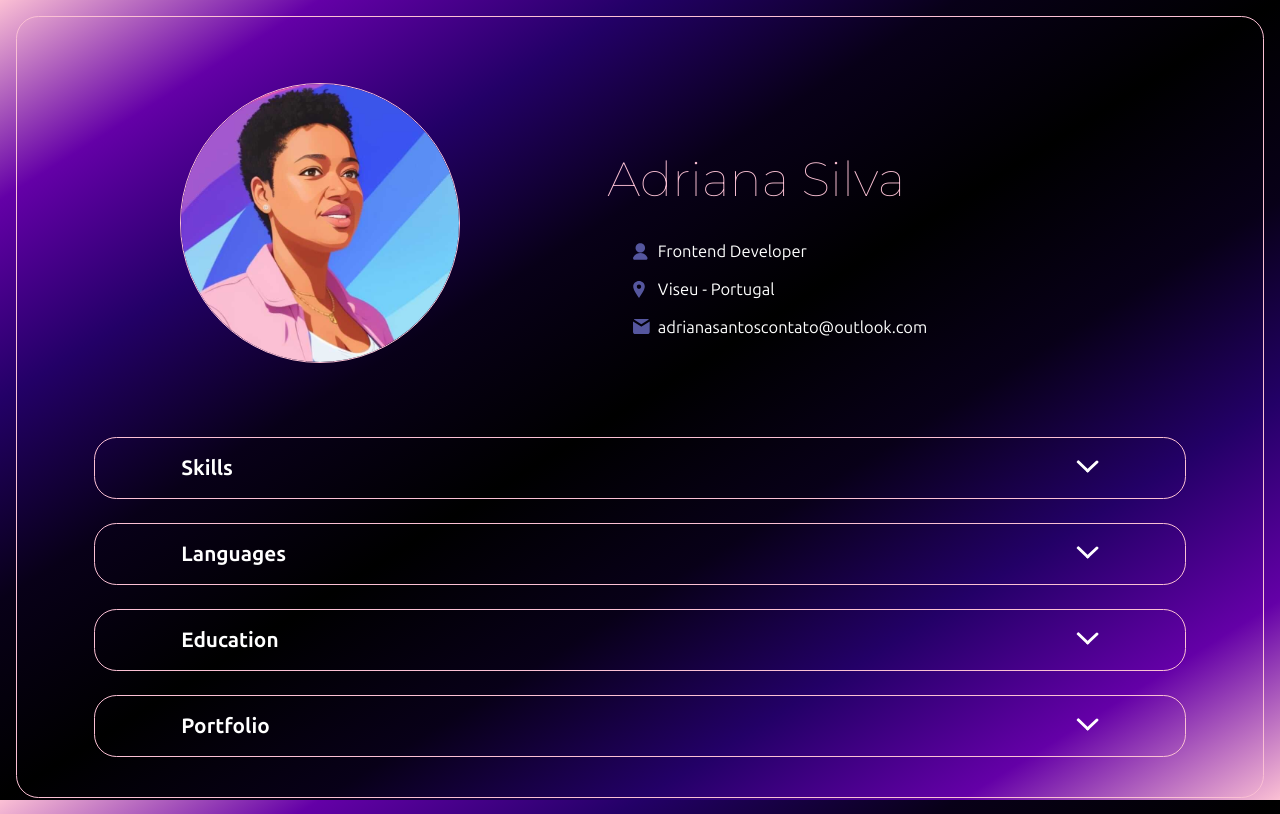
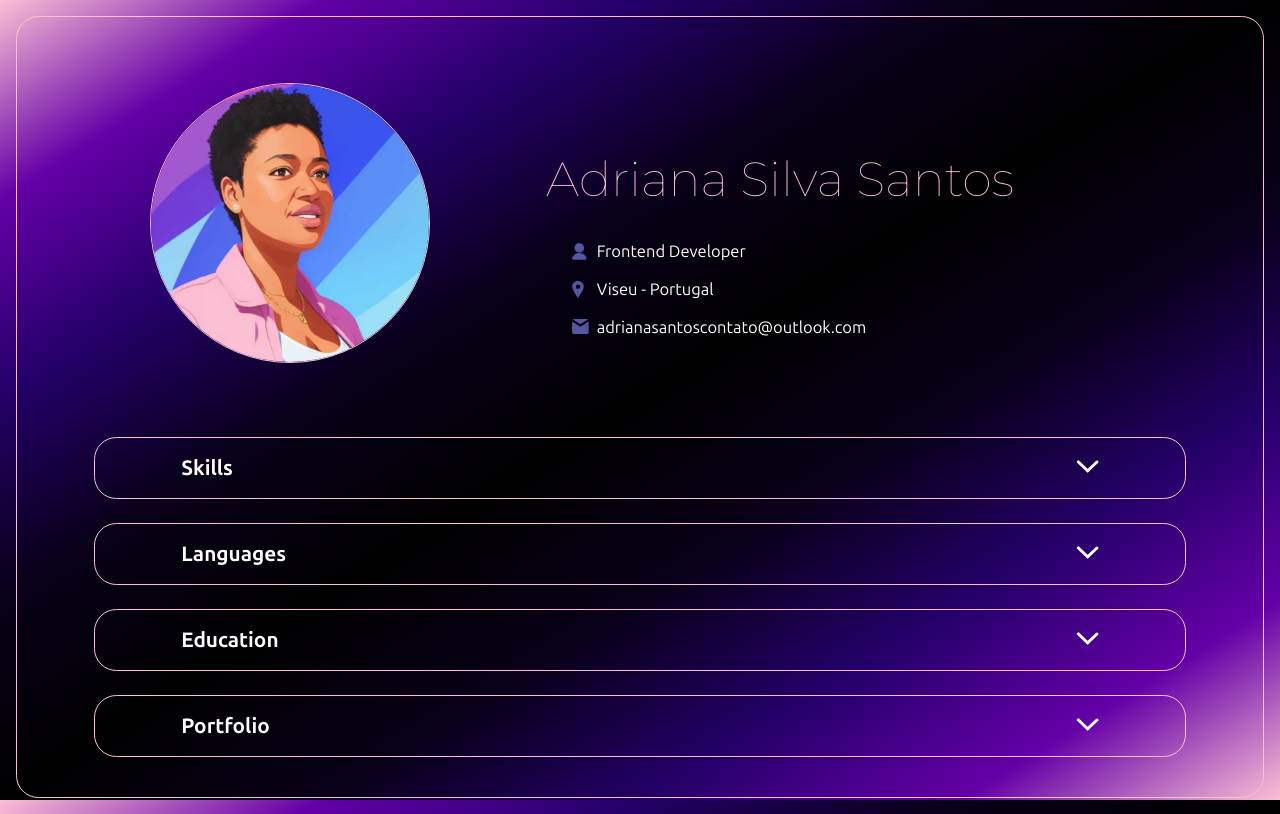
Before and after one commit to DriksSilva/Portifolio, a plain HTML site: page index.html in a window 1280 px wide. Drawn offline with nearby package versions, Linux system fonts and the light colour scheme.

Commit message:
Profile changes

```diff
--- a/index.html
+++ b/index.html
@@ -20,7 +20,7 @@
 
 
 
-  <title>Adriana Silva</title>
+  <title>Adriana Silva Santos</title>
 </head>
 
 <body>
@@ -30,7 +30,7 @@
 
       <img src="./assets/img/pic2.jpeg" alt="Profile picture" class="photo">
 
-      <h1 class="title">Adriana Silva</h1>
+      <h1 class="title">Adriana Silva Santos</h1>
 
       <div class="informations">
         <p class="role"><a href="https://www.linkedin.com/in/adrianapssantos/?lipi=urn%3Ali%3Apage%3Ad_flagship3_feed%3BinbpFrS9Qa6tczTdrijICA%3D%3D">Frontend Developer</a></p>
```
